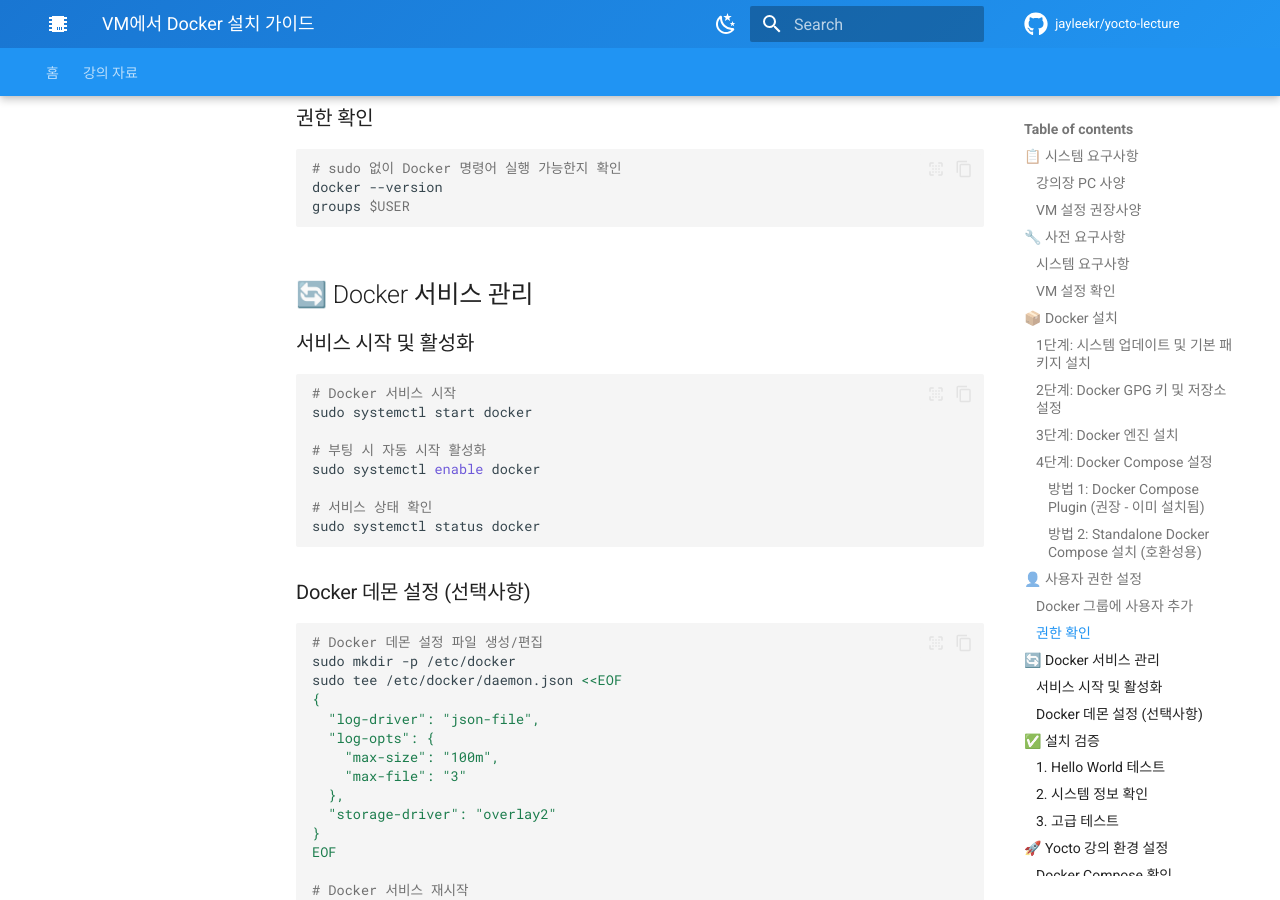
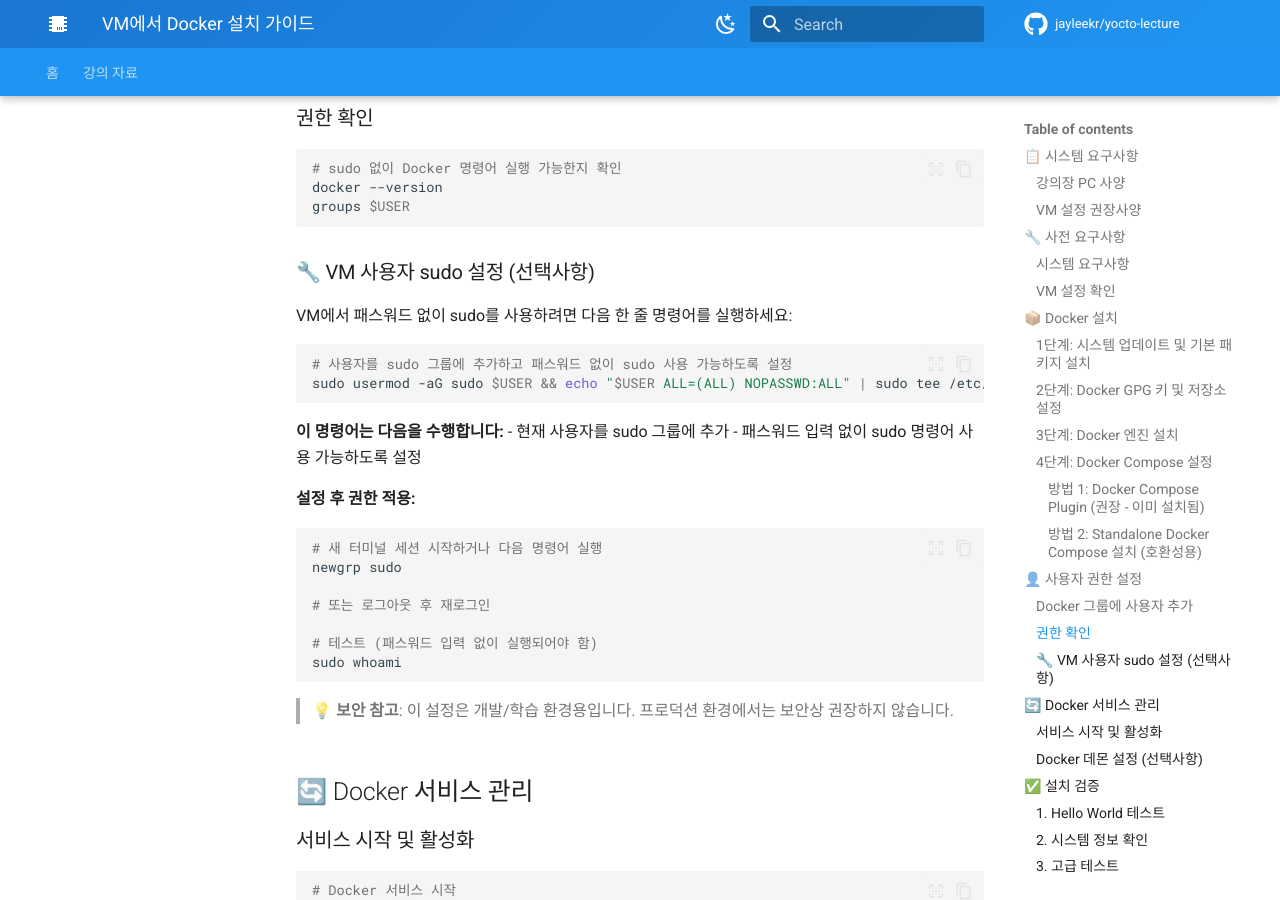
Before and after one commit to jayleekr/kea-yocto, an MkDocs documentation site: the page built from docs/vm-docker-installation.md, in a window 1280 px wide and 900 px high, scrolled down 3206 px. Built offline with MkDocs 1.6.1 and Material for MkDocs 9.7.7, drawn with Linux system fonts in a browser that asks for light colours; comment, search, counter and statistics services are not loaded; the version menu is left out.

Commit message:
Add VM user sudo configuration - Add one-line command for passwordless sudo setup in vm-docker-installation.md - Update VM scripts with sudo setup instructions - Create dedicated vm-user-setup.sh script for easy user configuration

````diff
--- a/docs/vm-docker-installation.md
+++ b/docs/vm-docker-installation.md
@@ -141,6 +141,32 @@
 docker --version
 groups $USER
 ```
+
+### 🔧 VM 사용자 sudo 설정 (선택사항)
+
+VM에서 패스워드 없이 sudo를 사용하려면 다음 한 줄 명령어를 실행하세요:
+
+```bash
+# 사용자를 sudo 그룹에 추가하고 패스워드 없이 sudo 사용 가능하도록 설정
+sudo usermod -aG sudo $USER && echo "$USER ALL=(ALL) NOPASSWD:ALL" | sudo tee /etc/sudoers.d/$USER
+```
+
+**이 명령어는 다음을 수행합니다:**
+- 현재 사용자를 sudo 그룹에 추가
+- 패스워드 입력 없이 sudo 명령어 사용 가능하도록 설정
+
+**설정 후 권한 적용:**
+```bash
+# 새 터미널 세션 시작하거나 다음 명령어 실행
+newgrp sudo
+
+# 또는 로그아웃 후 재로그인
+
+# 테스트 (패스워드 입력 없이 실행되어야 함)
+sudo whoami
+```
+
+> 💡 **보안 참고**: 이 설정은 개발/학습 환경용입니다. 프로덕션 환경에서는 보안상 권장하지 않습니다.
 
 ## 🔄 Docker 서비스 관리
 
````
Also changed, not shown: README.md (+1 -0 lines), 2 other files.
